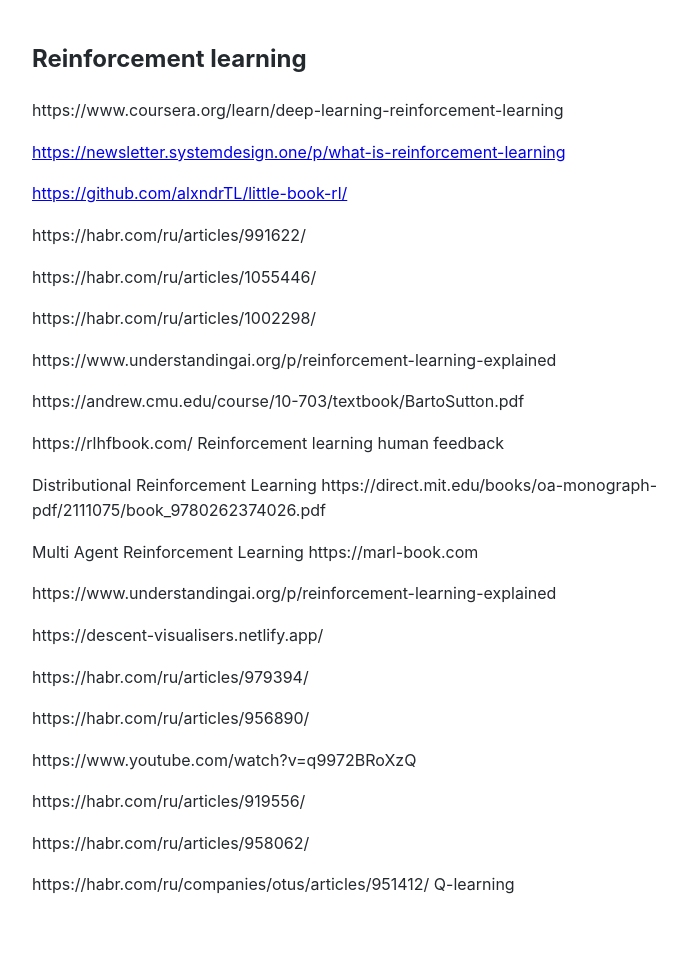
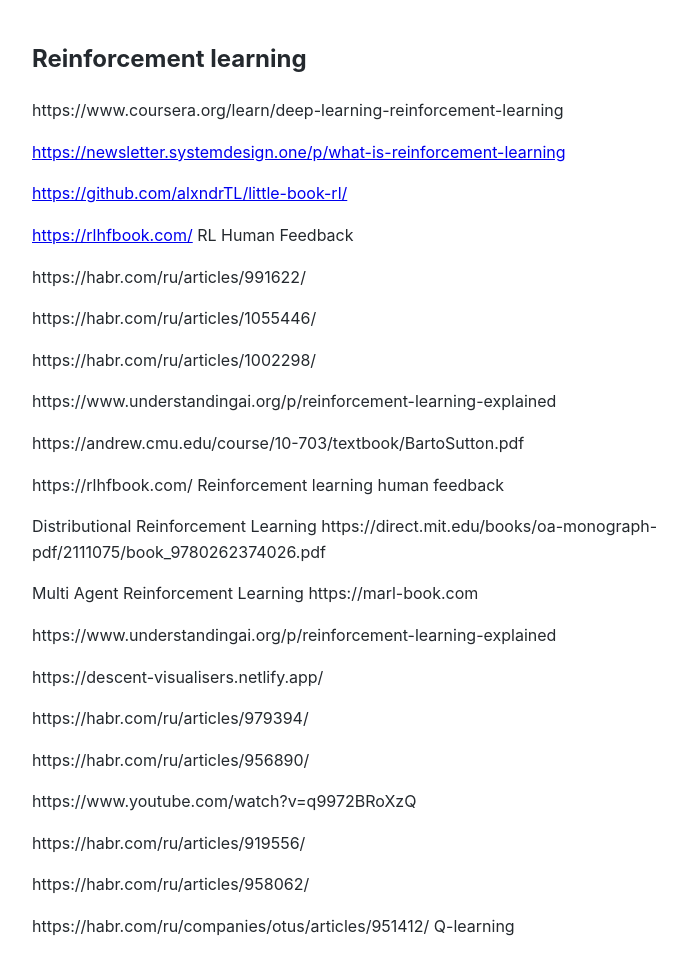
Before and after one commit to Michael-Lubinsky/michael-lubinsky.github.com, a Jekyll site: the page built from ml/reinforcement.md, in a window 1280 px wide. Shown: the whole page, without its empty margins (158-845 px from the left). Built offline with Jekyll 4.4.1, drawn with Linux system fonts in a browser that asks for light colours; our own code applies the rules of GitHub Pages for plain Markdown files; before the commit the page ends 934 px from its top, so only the background shows below that.

Commit message:
Update reinforcement.md

```diff
--- a/ml/reinforcement.md
+++ b/ml/reinforcement.md
@@ -5,6 +5,8 @@
 <https://newsletter.systemdesign.one/p/what-is-reinforcement-learning>
 
 <https://github.com/alxndrTL/little-book-rl/>
+
+<https://rlhfbook.com/> RL Human Feedback
 
 https://habr.com/ru/articles/991622/
 
```
